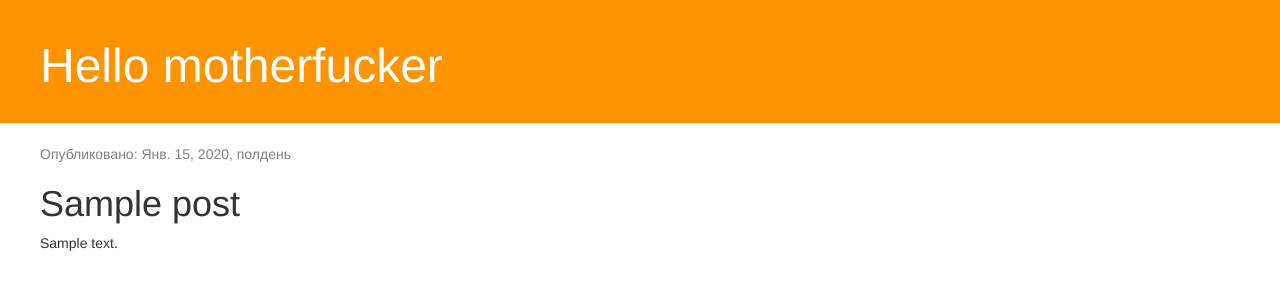
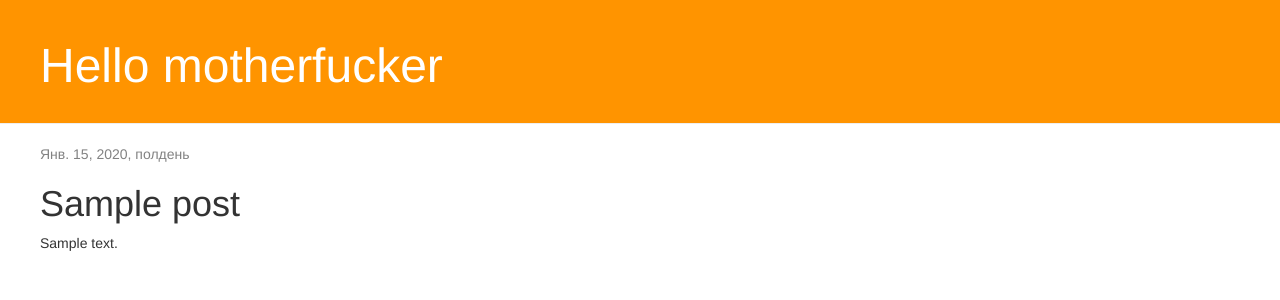
Before and after one commit to mackylem/django-blog, a Django app: page /post/1/ in a window 1280 px wide. Shown: the top 300 px of the page. Run offline with Django 3.2, Linux system fonts and the light colour scheme; tables that the repository leaves empty hold one stand-in row (values such as "Sample post"); some libraries are stand-ins or nearby versions.

Commit message:
last commit

```diff
--- a/blog/templates/blog/post_detail.html
+++ b/blog/templates/blog/post_detail.html
@@ -4,11 +4,11 @@
     <div class="post">
         {% if post.published_date %}
             <div class="date">
-                <p>Опубликовано: {{ post.published_date }}</p>
+                {{ post.published_date }}
             </div>
         {% endif %}
         {% if user.is_authenticated %}
-            <a href="{% url 'post_new' %}" class="top-menu"><span class="glyphicon glyphicon-plus"></span></a>
+            <a class="btn btn-default" href="{% url 'post_edit' pk=post.pk %}"><span class="glyphicon glyphicon-pencil"></span></a>
         {% endif %}
         <h1>{{ post.title }}</h1>
         <p>{{ post.text|linebreaksbr }}</p>
```
